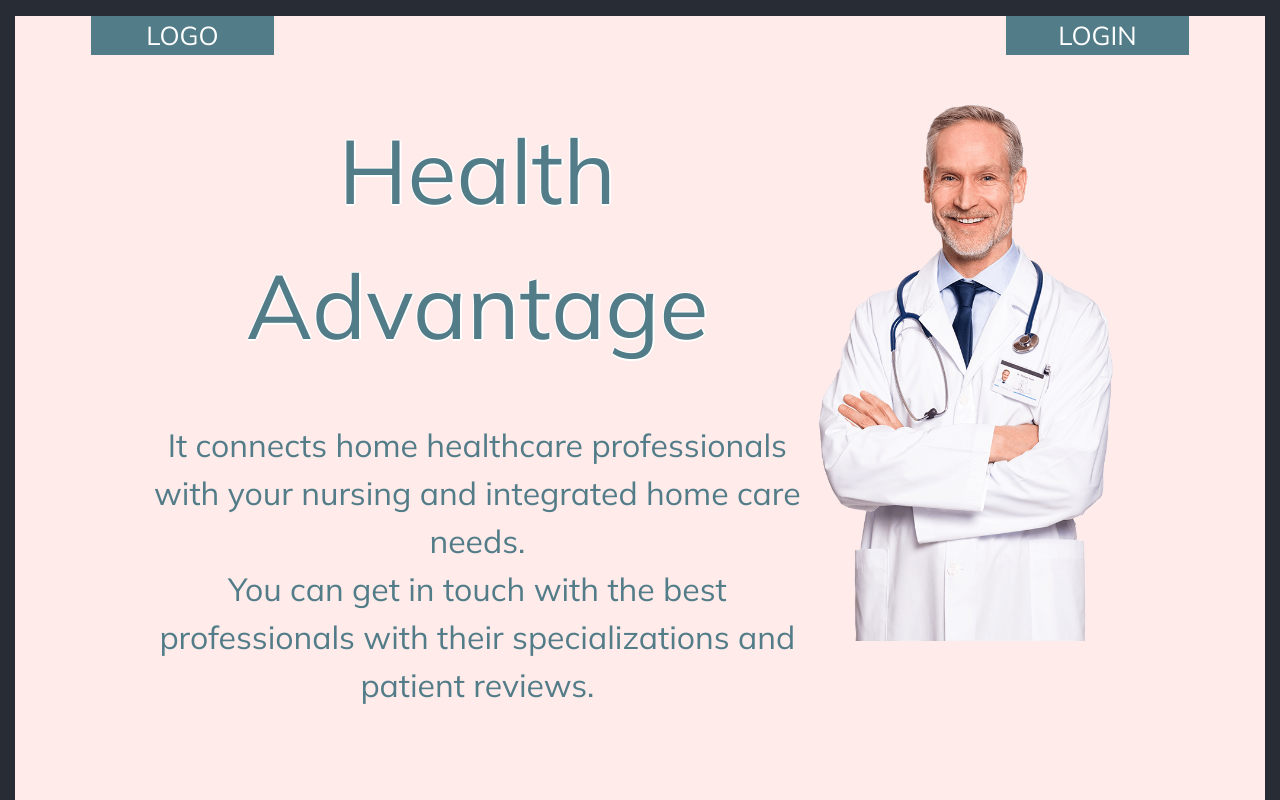
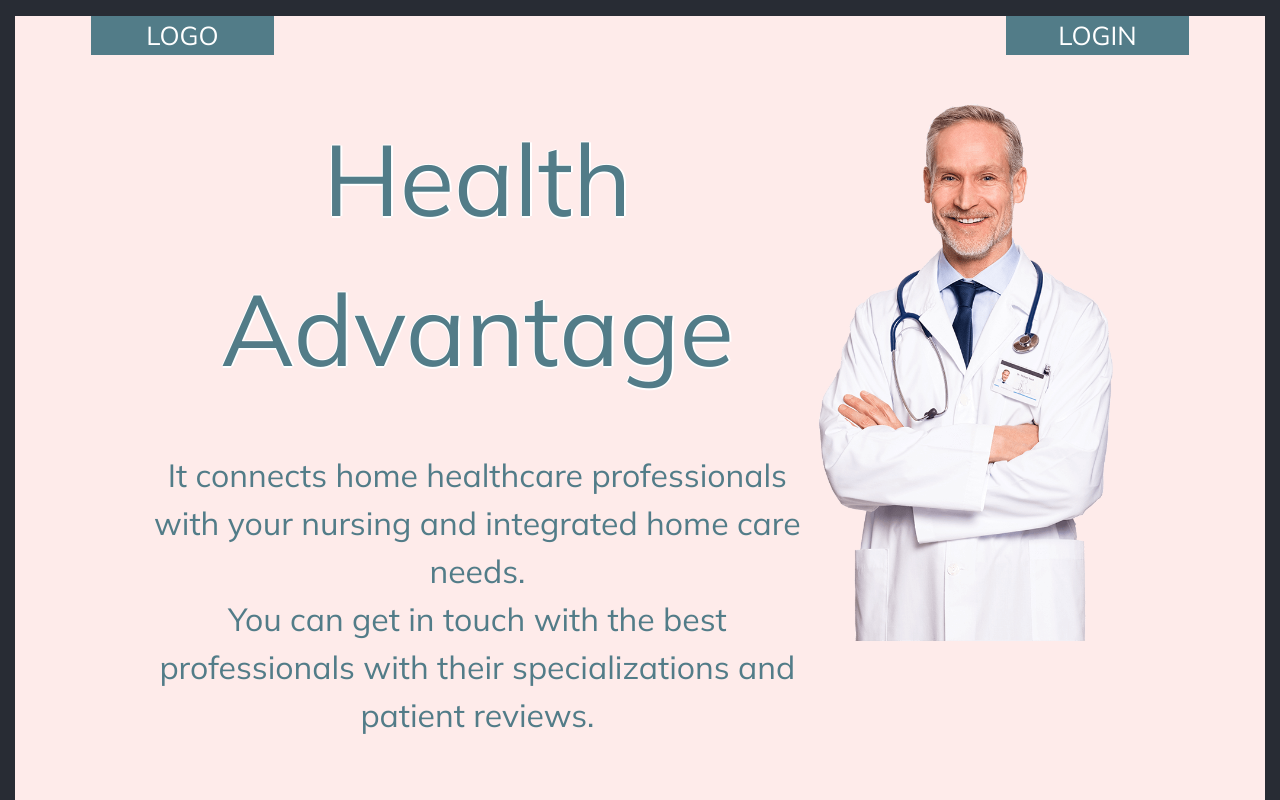
Before and after one commit to marcosaccarola/Health-Advantage, a React (Create React App) app: page / in a window 1280 px wide. Shown: the top 800 px of the page. Built offline with nearby package versions, Linux system fonts and the light colour scheme.

Commit message:
call it a day

```diff
--- a/src/components/0000-Home.css
+++ b/src/components/0000-Home.css
@@ -19,7 +19,7 @@
   color: #527c88;
 }
 .megaTitle {
-  font-size: 90px;
+  font-size: 100px;
   text-shadow: -1px 0 #ffffff, 0 2px #ffffff, 2px 0 #ffffff, 0 -1px #ffffff !important;
 }
 .submegaTitle {
--- a/src/components/0000-Home.jsx
+++ b/src/components/0000-Home.jsx
@@ -51,7 +51,7 @@ const Home=()=>{
                                 <br/>
                                 You can get in touch with the best professionals with their specializations and patient reviews.
                         </Row>
-                        <Row style={{height:'9vh'}}></Row>
+                        <Row style={{height:'6vh'}}></Row>
                         <Row
                             className='row justify-content-center mt-5'
                             // style={{position:'absolute',width:'84vh',minHeight:'8vh',marginTop:'12vh',marginLeft:'24vh'}}
```
